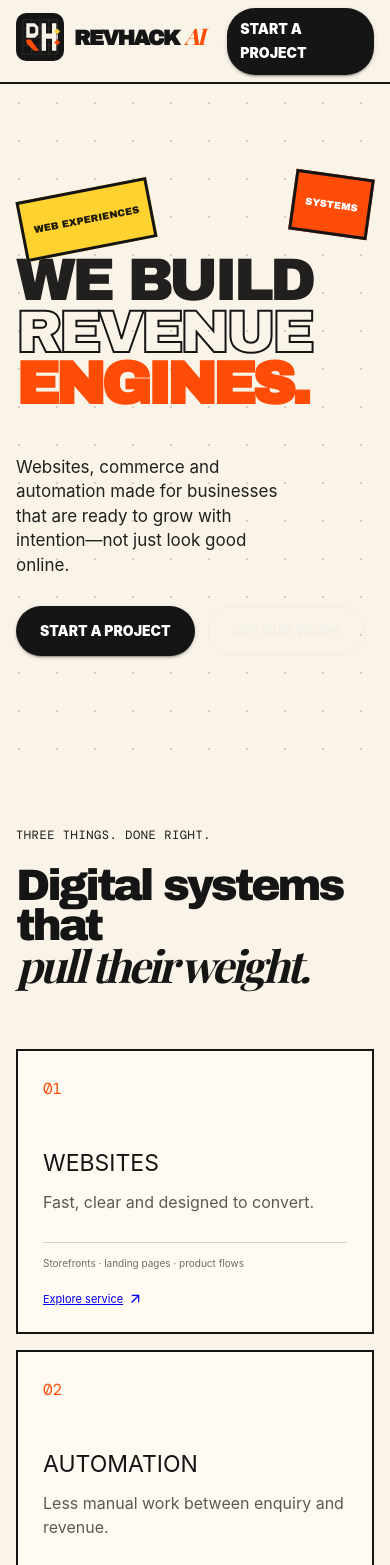
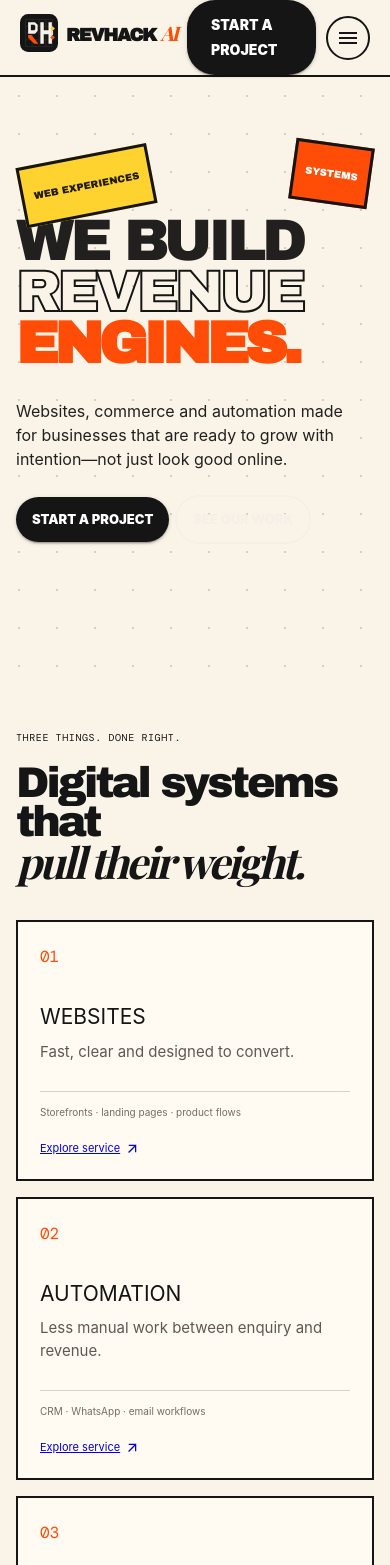
Before and after one commit to rahulgupta201299/RevHackAI, a React (Vite) app: page / in a window 390 px wide. Shown: the top 1565 px of the page. Built offline with nearby package versions, Linux system fonts and the light colour scheme; a web font is replaced by a local one.

Commit message:
Improve mobile navigation and responsive styling

```diff
--- a/src/App.jsx
+++ b/src/App.jsx
@@ -3,7 +3,6 @@ import Layout from './components/Layout';
 import Home from './pages/Home';
 import Services from './pages/Services';
 import Work from './pages/Work';
-import About from './pages/About';
 import Why from './pages/Why';
 import Contact from './pages/Contact';
 import ScrollToTop from './components/ScrollToTop';
--- a/src/components/Layout.jsx
+++ b/src/components/Layout.jsx
@@ -1,4 +1,7 @@
-import { AppBar, Box, Button, Container, Toolbar, Typography } from '@mui/material';
+import { useState } from 'react';
+import CloseIcon from '@mui/icons-material/Close';
+import MenuIcon from '@mui/icons-material/Menu';
+import { AppBar, Box, Button, Container, Drawer, IconButton, Toolbar, Typography } from '@mui/material';
 import { NavLink, Outlet } from 'react-router-dom';
 import BrandLogo from './BrandLogo';
 const links = [
@@ -8,6 +11,9 @@ const links = [
   // ['About', '/about'],
 ];
 export default function Layout() {
+  const [menuOpen, setMenuOpen] = useState(false);
+  const closeMenu = () => setMenuOpen(false);
+
   return (
     <>
       <AppBar className="appbar" position="sticky" elevation={0}>
@@ -25,8 +31,37 @@ export default function Layout() {
           <Button component={NavLink} to="/contact" className="navButton" variant="contained">
             Start a project
           </Button>
+          <IconButton
+            aria-label="Open navigation menu"
+            aria-expanded={menuOpen}
+            className="menuToggle"
+            onClick={() => setMenuOpen(true)}
+          >
+            <MenuIcon />
+          </IconButton>
         </Toolbar>
       </AppBar>
+      <Drawer anchor="right" className="mobileMenu" onClose={closeMenu} open={menuOpen}>
+        <Box className="mobileMenuPanel" component="nav" aria-label="Mobile navigation">
+          <Box className="mobileMenuTop">
+            <BrandLogo />
+            <IconButton aria-label="Close navigation menu" onClick={closeMenu}>
+              <CloseIcon />
+            </IconButton>
+          </Box>
+          <Box className="mobileMenuLinks">
+            {links.map(([label, path], index) => (
+              <NavLink key={label} onClick={closeMenu} to={path}>
+                <span>0{index + 1}</span>
+                {label}
+              </NavLink>
+            ))}
+          </Box>
+          <Button component={NavLink} onClick={closeMenu} to="/contact" variant="contained">
+            Start a project
+          </Button>
+        </Box>
+      </Drawer>
       <Outlet />
       <Box component="footer" className="footer">
         <Typography>REVHACK AI · Websites, commerce & automation built for growth.</Typography>
--- a/src/pages/About.jsx
+++ b/src/pages/About.jsx
@@ -30,7 +30,11 @@ export default function About() {
             >
               LinkedIn ↗
             </a>
-            <a href="https://www.instagram.com/rahul_3539/" rel="noreferrer" target="_blank">
+            <a
+              href="https://www.instagram.com/rahulverse.diaries/"
+              rel="noreferrer"
+              target="_blank"
+            >
               Instagram ↗
             </a>
           </Box>
--- a/src/styles.css
+++ b/src/styles.css
@@ -18,6 +18,9 @@
   gap: 24px;
   min-height: 82px;
 }
+.menuToggle {
+  display: none !important;
+}
 .brand {
   color: #151515;
   font-size: 21px;
@@ -56,6 +59,13 @@
   color: #151515;
   font-size: 13px;
   font-weight: 800;
+  transition: color 180ms ease, opacity 180ms ease;
+}
+.appbar nav a:hover,
+.appbar nav a:focus-visible,
+.appbar nav a.active {
+  color: #ff4d08;
+  opacity: 0.9;
 }
 .navButton,
 .cta {
@@ -114,13 +124,13 @@
 .logoChip {
   background: #ffd32f !important;
   left: 8%;
-  top: 170px;
+  top: 92px;
 }
 .websiteChip {
   background: #ff4d08 !important;
   color: white !important;
   right: 13%;
-  top: 150px;
+  top: 92px;
   transform: rotate(8deg);
 }
 .roundel {
@@ -387,6 +397,83 @@
   justify-content: space-between;
   padding: 25px 6%;
 }
+
+.mobileMenu .MuiDrawer-paper {
+  background: #faf4e8;
+  color: #151515;
+  width: min(88vw, 390px);
+}
+.mobileMenuPanel {
+  display: flex;
+  flex-direction: column;
+  height: 100%;
+  padding: 22px 22px max(28px, env(safe-area-inset-bottom));
+}
+.mobileMenuTop {
+  align-items: center;
+  border-bottom: 2px solid #151515;
+  display: flex;
+  justify-content: space-between;
+  padding-bottom: 18px;
+}
+.mobileMenuTop .MuiIconButton-root {
+  border: 2px solid #151515;
+  border-radius: 50%;
+  color: #151515;
+}
+.mobileMenuLinks {
+  display: flex;
+  flex: 1;
+  flex-direction: column;
+  margin-top: 34px;
+}
+.mobileMenuLinks a {
+  align-items: baseline;
+  border-bottom: 1px solid #c9c0b1;
+  color: #29221d;
+  display: flex;
+  font-family: 'DM Sans', sans-serif;
+  font-size: clamp(25px, 7vw, 31px);
+  font-weight: 700;
+  letter-spacing: -0.045em;
+  line-height: 1.15;
+  padding: 17px 0;
+  text-decoration: none;
+  transition: color 180ms ease, padding-left 180ms ease;
+}
+.mobileMenuLinks a:hover,
+.mobileMenuLinks a:focus-visible,
+.mobileMenuLinks a.active {
+  color: #ff4d08;
+  padding-left: 8px;
+}
+.mobileMenuLinks a:focus-visible {
+  outline: 2px solid #151515;
+  outline-offset: -2px;
+}
+.mobileMenuLinks a:first-child {
+  border-top: 1px solid #c9c0b1;
+}
+.mobileMenuLinks a span {
+  color: #ff4d08;
+  font-family: 'DM Mono', monospace;
+  font-size: 11px;
+  letter-spacing: 0;
+  margin-right: 16px;
+  transition: color 180ms ease;
+}
+.mobileMenuLinks a:hover span,
+.mobileMenuLinks a:focus-visible span,
+.mobileMenuLinks a.active span {
+  color: #151515;
+}
+.mobileMenuPanel > .MuiButton-root {
+  background: #151515;
+  border-radius: 99px;
+  color: #fff;
+  font-weight: 800;
+  padding: 15px 20px;
+}
 .resultsSection {
   background: #121a29;
   color: #f7f9ff;
@@ -1760,6 +1847,36 @@ button,
 }
 
 @media (max-width: 720px) {
+  .appbar .MuiToolbar-root {
+    gap: 10px;
+    min-height: 68px;
+    padding-left: 20px;
+    padding-right: 20px;
+  }
+  .brandMark {
+    height: 38px;
+    width: 38px;
+  }
+  .brandLockup {
+    gap: 8px;
+  }
+  .brandName {
+    font-size: 18px;
+  }
+  .brandName i {
+    font-size: 20px;
+  }
+  .appbar nav,
+  .navButton {
+    display: none;
+  }
+  .menuToggle {
+    border: 2px solid #151515 !important;
+    border-radius: 50% !important;
+    color: #151515 !important;
+    display: inline-flex !important;
+    margin-left: auto !important;
+  }
   .profileSection {
     grid-template-columns: 1fr;
     padding-bottom: 61px;
@@ -1789,19 +1906,14 @@ button,
     align-items: flex-start;
     flex-direction: column;
   }
-  .appbar nav {
-    display: none;
-  }
-  .navButton {
-    margin-left: auto;
-    padding: 9px 13px !important;
-  }
   .hero {
-    min-height: 600px;
-    padding-top: 170px;
+    min-height: 590px;
+    padding: 138px 0 72px;
   }
   .hero h1 {
-    letter-spacing: -4px;
+    font-size: clamp(48px, 15vw, 72px);
+    letter-spacing: -0.07em;
+    line-height: 0.88;
   }
   .hero h1 span {
     -webkit-text-stroke: 2px #151515;
@@ -1811,11 +1923,11 @@ button,
   }
   .logoChip {
     left: 5%;
-    top: 105px;
+    top: 78px;
   }
   .websiteChip {
     right: 5%;
-    top: 90px;
+    top: 66px;
   }
   .roundel {
     bottom: 20px;
@@ -1824,16 +1936,131 @@ button,
     width: 90px;
   }
   .section {
-    padding-bottom: 70px !important;
-    padding-top: 70px !important;
+    padding-bottom: 64px !important;
+    padding-top: 64px !important;
+  }
+  .section h2,
+  .case h2 {
+    font-size: clamp(38px, 11vw, 52px);
+    letter-spacing: -0.065em;
+    line-height: 0.93;
+  }
+  .eyebrow {
+    font-size: 10px !important;
+    line-height: 1.45 !important;
+    margin-bottom: 17px !important;
   }
   .footer {
     flex-direction: column;
     gap: 10px;
   }
   .heroCopy {
-    font-size: 17px !important;
-    max-width: 80%;
+    font-size: 16px !important;
+    line-height: 1.5 !important;
+    margin: 30px 0 24px !important;
+    max-width: 92%;
+  }
+  .cta,
+  .workButton {
+    font-size: 13px !important;
+    padding: 11px 16px !important;
+  }
+  .workButton {
+    margin-left: 6px !important;
+  }
+  .serviceGrid {
+    margin-top: 35px;
+  }
+  .serviceGrid article {
+    min-height: 0;
+    padding: 22px;
+  }
+  .serviceGrid h3 {
+    font-size: 21px;
+    margin: 32px 0 8px;
+  }
+  .serviceGrid p,
+  .page > p,
+  .case p {
+    font-size: 15px;
+  }
+  .resultsSection {
+    padding: 65px 0;
+  }
+  .resultsSection h2 {
+    font-size: clamp(37px, 11vw, 50px);
+    letter-spacing: -0.065em;
+  }
+  .resultsCopy {
+    font-size: 15px !important;
+    margin: 17px 0 30px !important;
+  }
+  .dashboardFrame {
+    border-radius: 15px;
+    box-shadow: 7px 8px 0 #ff4d08;
+    padding: 14px;
+  }
+  .dashboardHead h3 {
+    font-size: 20px;
+  }
+  .dashboardMetrics > div > div,
+  .resultPanel {
+    padding: 15px;
+  }
+  .dashboardMetrics strong {
+    font-size: 24px;
+  }
+  .servicesPage {
+    padding: 60px 0;
+  }
+  .servicesHero h1,
+  .whyHero h1,
+  .contactIntro h1 {
+    font-size: clamp(45px, 13vw, 64px);
+    letter-spacing: -0.07em;
+  }
+  .servicesHero > p:last-child,
+  .whyHero > div > p:last-child,
+  .contactIntro > p:not(.eyebrow) {
+    font-size: 16px;
+    margin-top: 22px;
+  }
+  .whyHero {
+    padding: 65px 0 54px;
+  }
+  .whyGrid {
+    padding-bottom: 65px;
+    padding-top: 54px;
+  }
+  .whyGridHeader h2 {
+    font-size: clamp(34px, 10vw, 46px);
+    letter-spacing: -0.065em;
+  }
+  .whyCard {
+    padding: 22px;
+  }
+  .whyCard h2 {
+    font-size: 24px;
+  }
+  .whyCta {
+    align-items: stretch;
+    flex-direction: column;
+    gap: 22px;
+    padding: 44px 22px;
+  }
+  .whyCta p {
+    font-size: 23px;
+  }
+  .contactPage {
+    padding: 56px 0 !important;
+  }
+  .contactLayout {
+    gap: 45px;
+  }
+  .contactBrief {
+    border-radius: 18px;
+    box-shadow: 7px 8px 0 #ff4d08;
+    padding: 23px;
   }
 
   .workCardContent {
```
